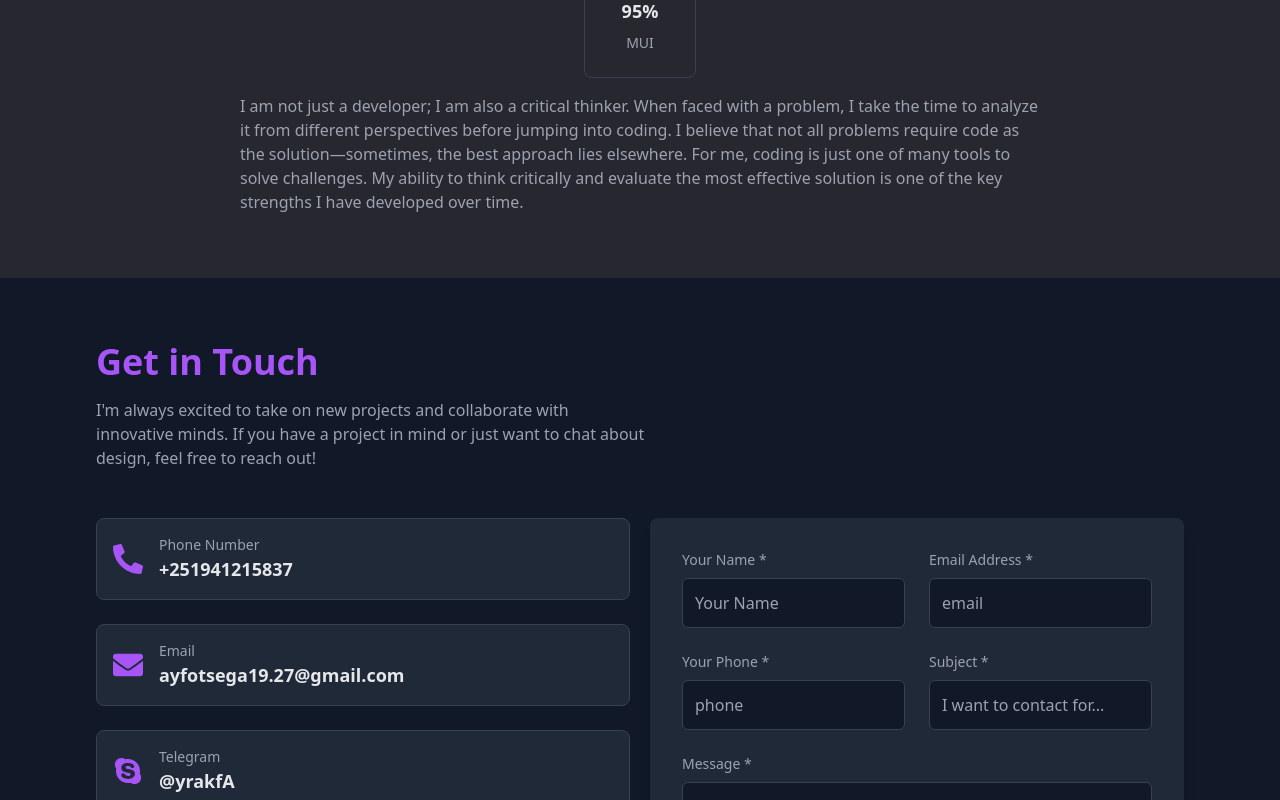
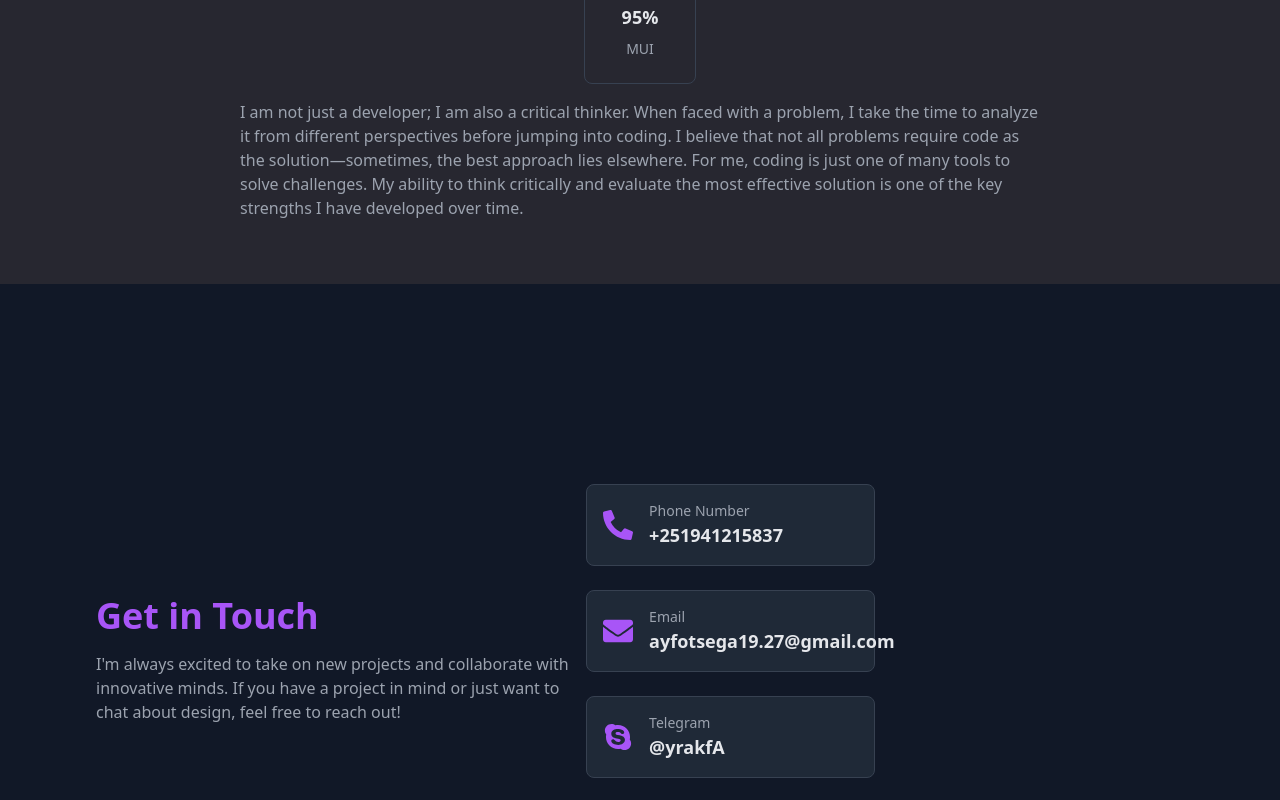
Before and after one commit to ayfokir/portfolio, a Next.js app: page / in a window 1280 px wide. Shown: the part 3612-4412 px from the top of the page. Built offline with nearby package versions, Linux system fonts and the light colour scheme.

Commit message:
the last

```diff
--- a/components/getIn-touch/GetInTouch.tsx
+++ b/components/getIn-touch/GetInTouch.tsx
@@ -28,7 +28,10 @@ const GetInTouch = ({id}:PropsTypes) => {
   }
 
   return (
-    <div className="bg-gray-900 text-gray-200 py-16  min-h-screen md:px-24 sm:px-16 px-8" id={`${id}`}>
+    <div
+    className="bg-gray-900 text-gray-200 py-16 min-h-screen md:px-24 sm:px-16 px-8 flex items-center justify-center"
+    id={`${id}`}
+    >
       {/* Header */}
       <div className=" mb-12">
         <h1 className="text-4xl font-bold text-purple-500">Get in Touch</h1>
@@ -61,7 +64,8 @@ const GetInTouch = ({id}:PropsTypes) => {
           ))}
         </div>
 
-        {/* Contact Form */}
+        {/* Contact Form
+
         <form className="bg-gray-800 p-8 rounded-lg shadow-lg space-y-6"  >
         {error && <p className="text-red-500">{error}</p>}
 
@@ -143,6 +147,7 @@ const GetInTouch = ({id}:PropsTypes) => {
             <span className="ml-2 text-lg">&rarr;</span>
           </button>
         </form>
+               */}
       </div>
     </div>
   );
--- a/components/portfolio/MyRecentWorks.tsx
+++ b/components/portfolio/MyRecentWorks.tsx
@@ -67,7 +67,7 @@ const MyRecentWorks = ({ id }: PropsTypes) => {
             <p className="text-gray-300 mt-2">{work.description}</p>
             <div className="mt-4">
               <div className="flex items-center text-purple-400 hover:text-white">
-                {!(work.title === "Office Automation System") ? (
+                {!(work.title === "Office Automation System" || "Pizza Ordering App" ) ? (
                   <Link
                     href={`${work.link}`}
                     target="_blank"
```
